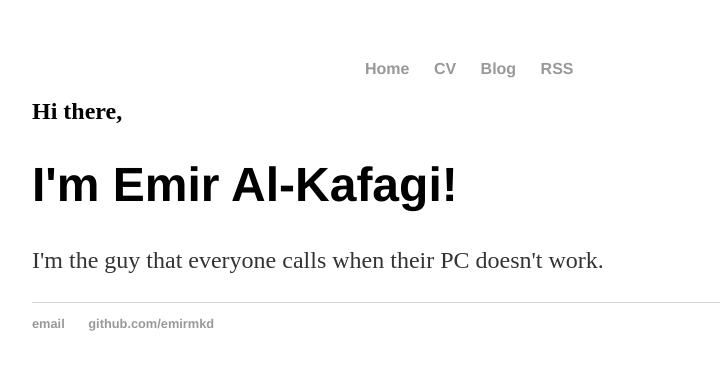
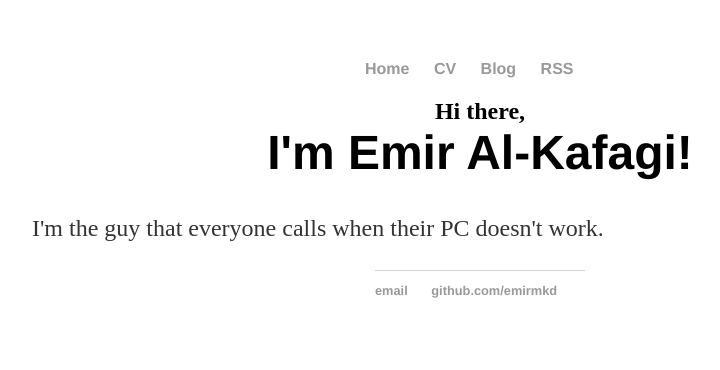
Before and after one commit to emirmkd/emirmkd.github.io, a Jekyll site: the page built from index.html, in a window 1280 px wide. Shown: the top 370 px of the page, without its empty margins (160-880 px from the left). Built offline with Jekyll 4.4.1, drawn with Linux system fonts in a browser that asks for light colours.

Commit message:
Update main.css

```diff
--- a/css/main.css
+++ b/css/main.css
@@ -27,6 +27,12 @@ a:hover {
 h1 {
     font-size: 3em;
     font-family:'Helvetica', 'Arial', 'Sans-Serif';
+    text-align:center;
+    margin-top:0;
+}
+h2 {
+    text-align:center;
+    margin-bottom:0;
 }
 p {
     font-size: 1.5em;
@@ -36,6 +42,9 @@ p {
 footer {
     border-top: 1px solid #d5d5d5;
     font-size: .8em;
+    max-width: 210px;
+    margin-left: auto;
+    margin-right: auto;
 }
 
 ul.posts {
```
